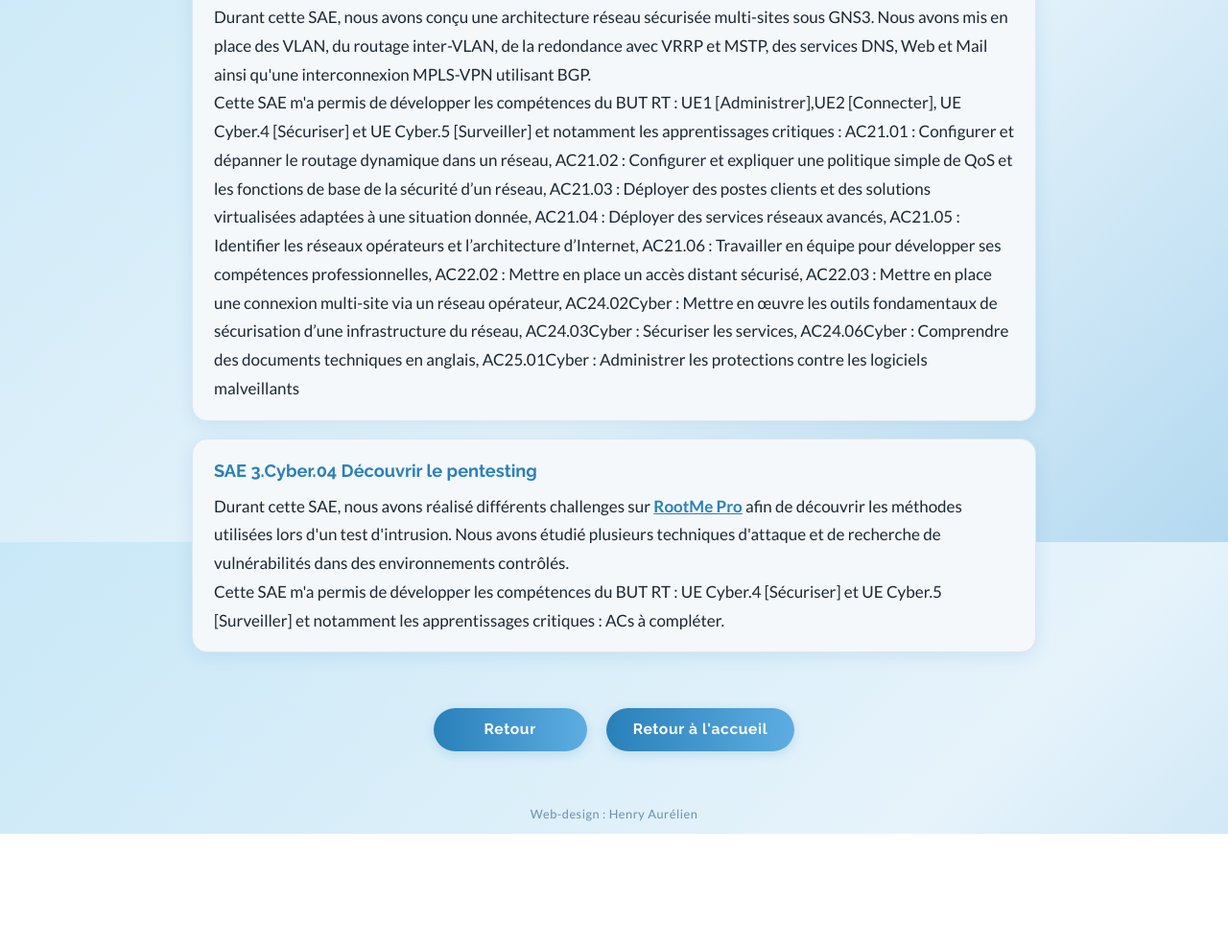
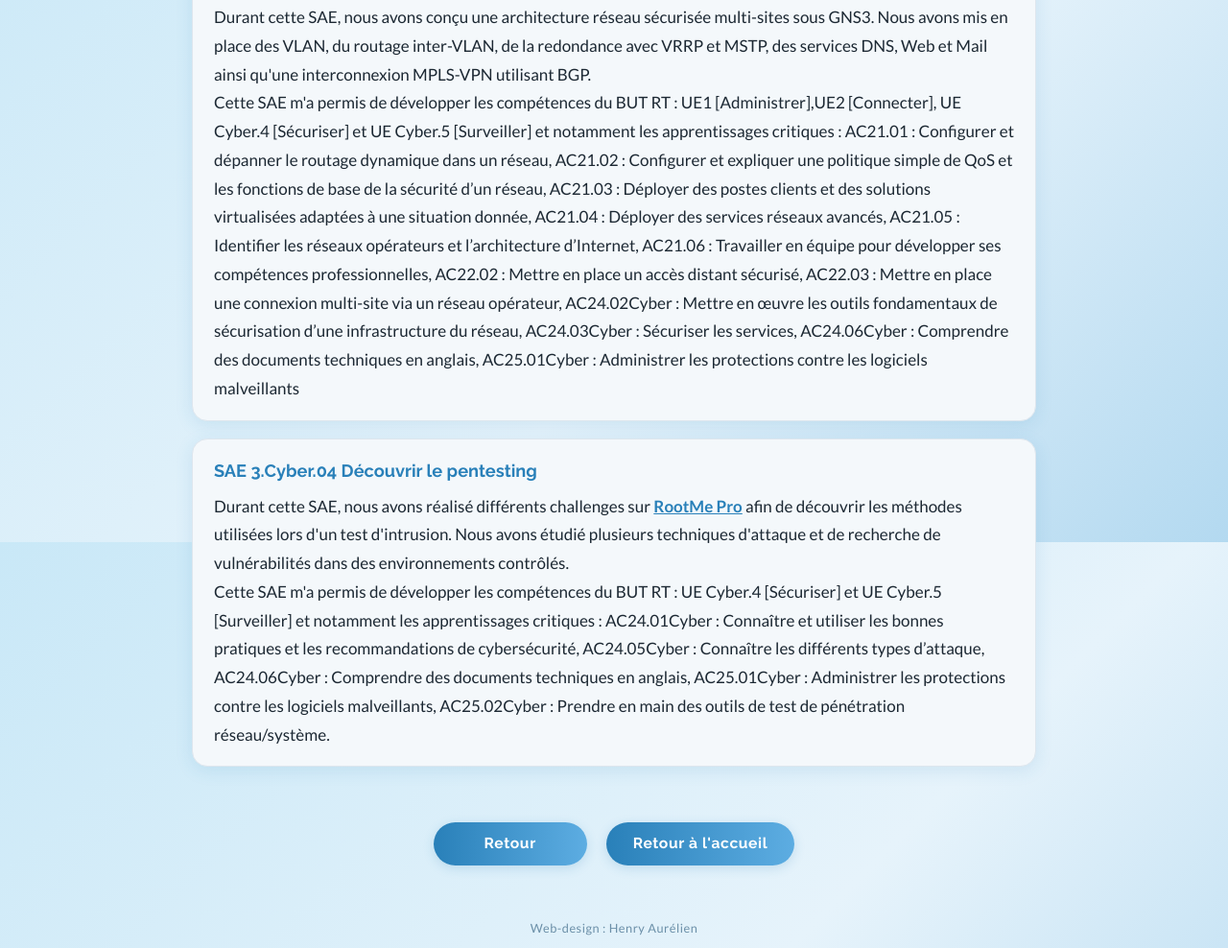
Before and after one commit to Aurelien-68/Aurelien-68.github.io, a plain HTML site: page preuve_comp.html in a window 1280 px wide. Shown: the part 4235-5223 px from the top of the page at 96% size. Before the commit the page ends 5104 px from the top, so only its background shows below. Drawn offline with Linux system fonts and the light colour scheme.

Commit message:
17/06 -> a faire: preuves des SAE + texte SAE integrative

```diff
--- a/preuve_comp.html
+++ b/preuve_comp.html
@@ -141,7 +141,8 @@
                 <h3>SAE 3.Cyber.04 Découvrir le pentesting</h3>
                 <p>Durant cette SAE, nous avons réalisé différents challenges sur <a class="lien_normal" href="https://root-me.pro/" target="_blank">RootMe Pro</a>
  afin de découvrir les méthodes utilisées lors d'un test d'intrusion. Nous avons étudié plusieurs techniques d'attaque et de recherche de vulnérabilités dans des environnements contrôlés.</p>
-                <p>Cette SAE m'a permis de développer les compétences du BUT RT : UE Cyber.4 [Sécuriser] et UE Cyber.5 [Surveiller] et notamment les apprentissages critiques : ACs à compléter.</p>
+                <p>Cette SAE m'a permis de développer les compétences du BUT RT : UE Cyber.4 [Sécuriser] et UE Cyber.5 [Surveiller] et notamment les apprentissages critiques :
+                    AC24.01Cyber : Connaître et utiliser les bonnes pratiques et les recommandations de cybersécurité, AC24.05Cyber : Connaître les différents types d’attaque, AC24.06Cyber : Comprendre des documents techniques en anglais, AC25.01Cyber : Administrer les protections contre les logiciels malveillants, AC25.02Cyber : Prendre en main des outils de test de pénétration réseau/système.</p>
             </section>
 
 
```
